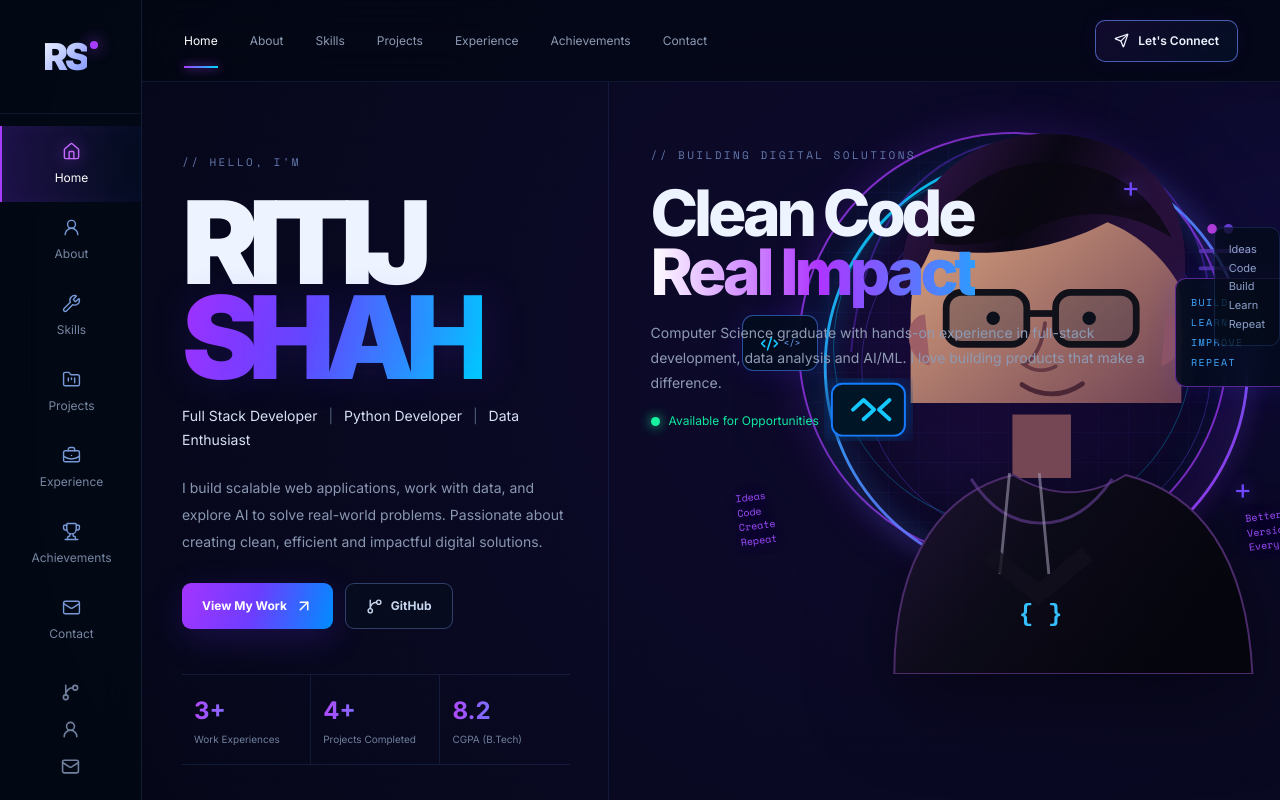
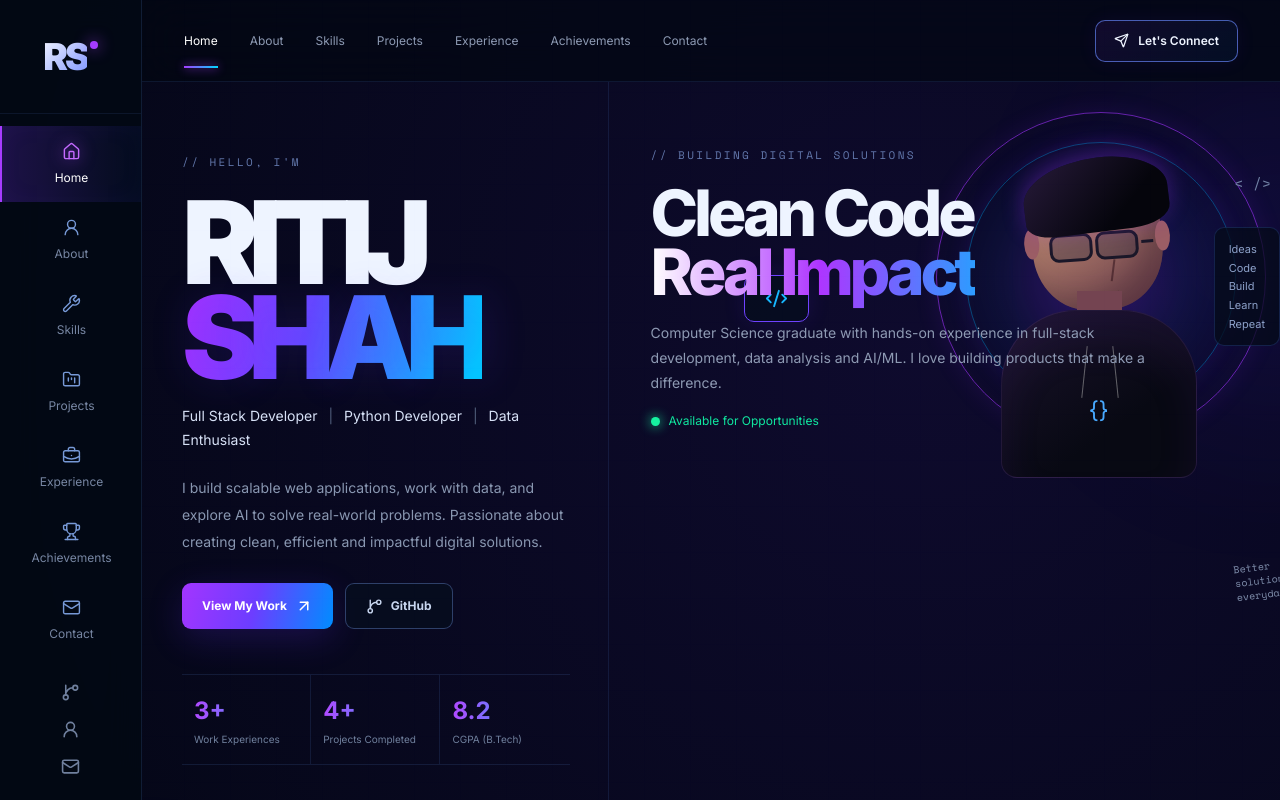
Before and after one commit to RitijS16/ritij-shah-portfolio, a React (Vite) app: page / in a window 1280 px wide. Shown: the top 800 px of the page. Built offline with nearby package versions, Linux system fonts and the light colour scheme.

Commit message:
Revert hero artwork integration

```diff
--- a/src/main.jsx
+++ b/src/main.jsx
@@ -147,28 +147,32 @@ function TopNav() {
 function Avatar() {
   return (
     <div className="avatar-scene" aria-hidden="true">
-      <div className="avatar-halo halo-one" />
-      <div className="avatar-halo halo-two" />
-      <div className="avatar-grid-glow" />
+      <div className="avatar-ring ring-one" />
+      <div className="avatar-ring ring-two" />
+      <div className="avatar-glow" />
+      <div className="avatar-code-badge"><Code2 size={23} /></div>
 
-      <div className="art-panel art-panel-code">
-        <Code2 size={19} />
-        <span>&lt;/&gt;</span>
+      <div className="avatar">
+        <div className="avatar-hair" />
+        <div className="avatar-head">
+          <div className="avatar-ear left" />
+          <div className="avatar-ear right" />
+          <div className="avatar-glasses">
+            <span /><span /><b />
+          </div>
+          <div className="avatar-nose" />
+          <div className="avatar-mouth" />
+        </div>
+        <div className="avatar-neck" />
+        <div className="avatar-hoodie">
+          <div className="hoodie-string left" />
+          <div className="hoodie-string right" />
+          <span className="hoodie-logo">{"{}"}</span>
+        </div>
       </div>
 
-      <div className="art-panel art-panel-build">
-        <small>BUILD</small>
-        <small>LEARN</small>
-        <small>IMPROVE</small>
-        <small>REPEAT</small>
-      </div>
-
-      <img className="developer-art" src="/ritij-avatar.svg" alt="" />
-
-      <div className="art-note art-note-left">Ideas<br />Code<br />Create<br />Repeat</div>
-      <div className="art-note art-note-right">Better<br />Version<br />Everyday</div>
-      <div className="art-plus plus-one">+</div>
-      <div className="art-plus plus-two">+</div>
+      <div className="avatar-note">Better<br />solutions<br />everyday.</div>
+      <div className="avatar-bracket">{"< />"}</div>
     </div>
   );
 }
```
